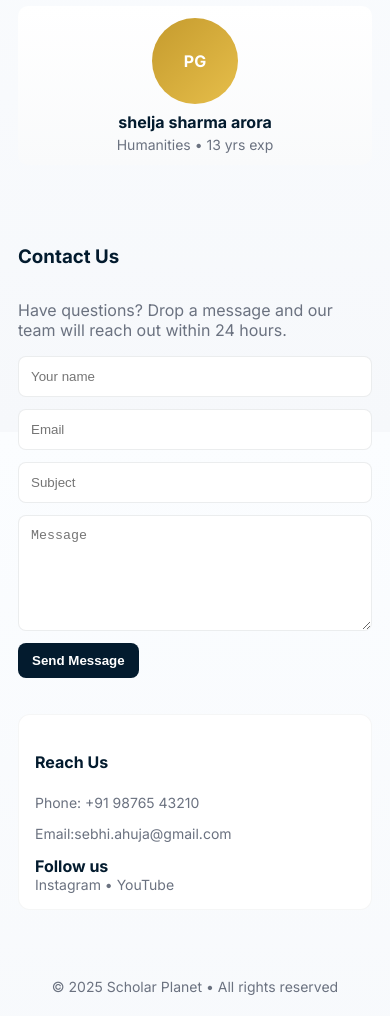
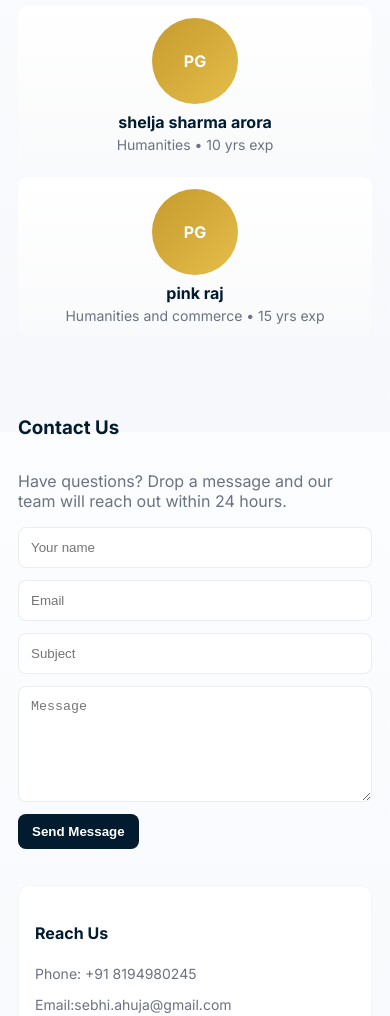
Before and after one commit to sebhiahuja/Scholar-planet-institutr, a plain HTML site: page index.html in a window 390 px wide. Shown: the part 2100-3116 px from the top of the page. Drawn offline with Linux system fonts and the light colour scheme.

Commit message:
Update faculty experience and contact phone number

```diff
--- a/index.html
+++ b/index.html
@@ -1,4 +1,3 @@
-
 
 -->
 
@@ -210,7 +209,12 @@
         <div class="faculty-item reveal">
           <div class="avatar">PG</div>
           <h4 style="margin:8px 0 4px">shelja sharma arora</h4>
-          <div class="muted-small">Humanities • 13 yrs exp</div>
+          <div class="muted-small">Humanities • 10 yrs exp</div>
+        </div>
+<div class="faculty-item reveal">
+          <div class="avatar">PG</div>
+          <h4 style="margin:8px 0 4px">pink raj</h4>
+          <div class="muted-small">Humanities and commerce • 15 yrs exp</div>
         </div>
       </div>
     </section>
@@ -233,7 +237,7 @@
         <div style="background:white;padding:16px;border-radius:12px;border:1px solid rgba(3,27,46,0.04)">
           <h4>Reach Us</h4>
 
-          <p class="muted-small">Phone: +91 98765 43210</p>
+          <p class="muted-small">Phone: +91 8194980245</p>
           <p class="muted-small">Email:sebhi.ahuja@gmail.com</p>
           <div style="margin-top:8px"><strong>Follow us</strong><div class="muted-small"> Instagram • YouTube</div></div>
         </div>
```
